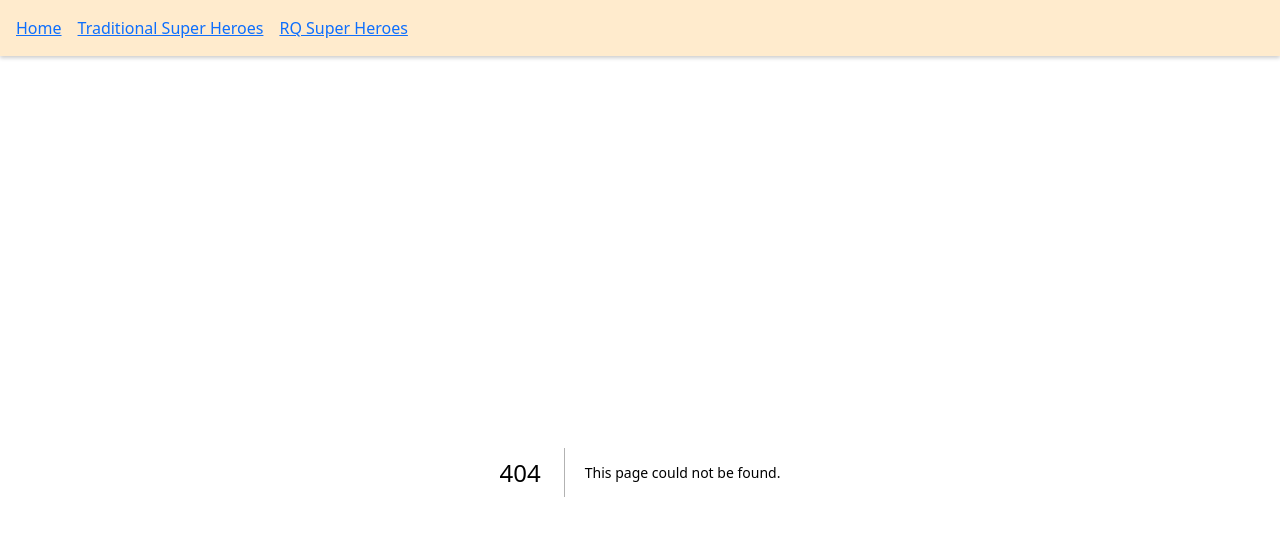
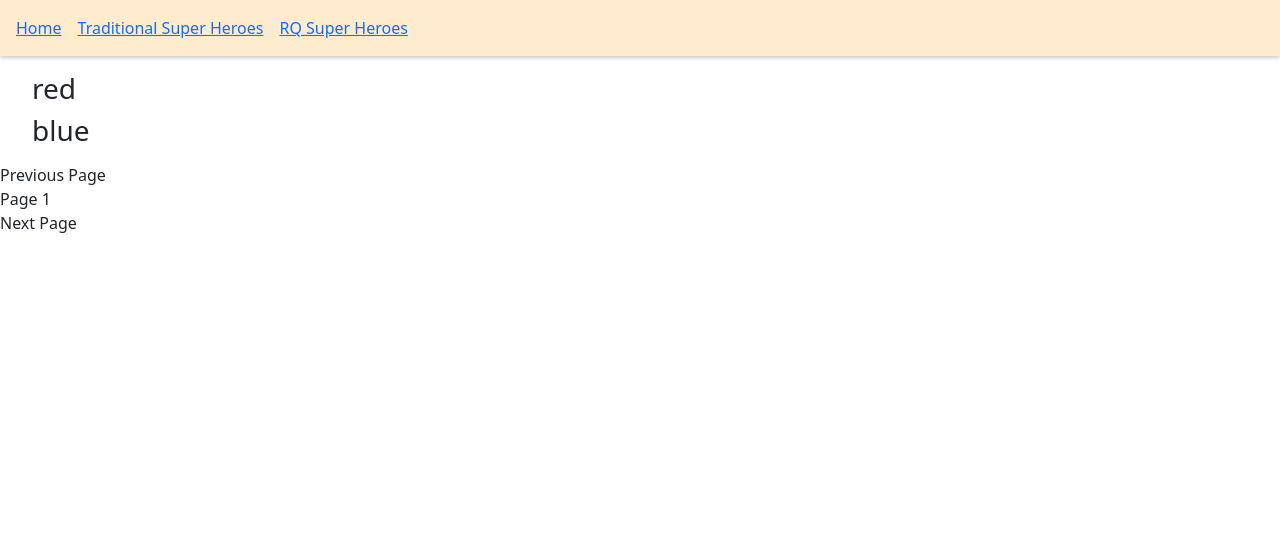
Before and after one commit to JaiminKharadi77/learn-react-query, a Next.js app: page /rq-paginated in a window 1280 px wide. Before the commit this address had no page. Shown: the top 536 px of the page. Built offline with nearby package versions, Linux system fonts and the light colour scheme; data requests are answered from the project's data file.

Commit message:
React Query Tutorial - 19 - Paginated Queries

```diff
--- a/db.json
+++ b/db.json
@@ -55,11 +55,55 @@
     "channels": [
         {
             "id": "learnwithjaimin",
-            "courses": ["React", "Next", "Tailwind", "TypeScript"]
+            "courses": [
+                "React",
+                "Next",
+                "Tailwind",
+                "TypeScript"
+            ]
         },
         {
             "id": "learntocode",
-            "courses": ["JavaScript", "Python", "Java", "C++"]
+            "courses": [
+                "JavaScript",
+                "Python",
+                "Java",
+                "C++"
+            ]
+        }
+    ],
+    "colors": [
+        {
+            "id": 1,
+            "label": "red"
+        },
+        {
+            "id": 2,
+            "label": "blue"
+        },
+        {
+            "id": 3,
+            "label": "green"
+        },
+        {
+            "id": 4,
+            "label": "yellow"
+        },
+        {
+            "id": 5,
+            "label": "black"
+        },
+        {
+            "id": 6,
+            "label": "white"
+        },
+        {
+            "id": 7,
+            "label": "orange"
+        },
+        {
+            "id": 8,
+            "label": "purple"
         }
     ]
 }
--- a/package.json
+++ b/package.json
@@ -13,7 +13,7 @@
     "@tanstack/react-query": "^5.66.11",
     "axios": "^1.8.1",
     "bootstrap": "^5.3.3",
-    "json-server": "^1.0.0-beta.3",
+    "json-server": "^0.16.3",
     "next": "14.2.24",
     "react": "^18",
     "react-bootstrap": "^2.10.9",
--- /dev/null
+++ b/src/app/rq-paginated/page.js
@@ -0,0 +1,66 @@
+"use client";
+import React, { useState } from "react";
+import { useQuery } from "react-query";
+import axios from "axios";
+
+const fetchColors = (page) => {
+  return axios.get(`http://localhost:4000/colors?_page=${page}&_limit=2`);
+};
+
+function RqPaginated() {
+  const [page, setPage] = useState(1);
+
+  //   const { isLoading, isError, error, data, isFetching } = useQuery(
+  //     ["colors", page],
+  //     () => fetchColors(page),
+  //     {
+  //       keepPreviousData: true,
+  //     }
+  //   );
+
+  const { isLoading, isError, error, data, isFetching } = useQuery(
+    ["colors", page],
+    () => fetchColors(page)
+  );
+  if (isLoading) {
+    return <div>Loading...</div>;
+  }
+
+  if (isError) {
+    return <div>Error: {error.message}</div>;
+  }
+
+  return (
+    <div>
+      <ul>
+        {data.data.map((color) => (
+          <li key={color.id}>
+            <h3>{color.label}</h3>
+          </li>
+        ))}
+      </ul>
+      <div>
+        <button
+          onClick={() => setPage((old) => Math.max(old - 1, 1))}
+          disabled={page === 1}
+        >
+          Previous Page
+        </button>
+        <br />
+        <span> Page {page} </span>
+        <br />
+        <button
+          onClick={() =>
+            setPage((old) => (!data || !data.data.length ? old : old + 1))
+          }
+          disabled={isFetching || !data || !data.data.length}
+        >
+          Next Page
+        </button>
+      </div>
+      {isFetching ? <span> Loading...</span> : null}
+    </div>
+  );
+}
+
+export default RqPaginated;
```
Also changed, not shown: 1 other file (tests, documents, lock files or other folders).
